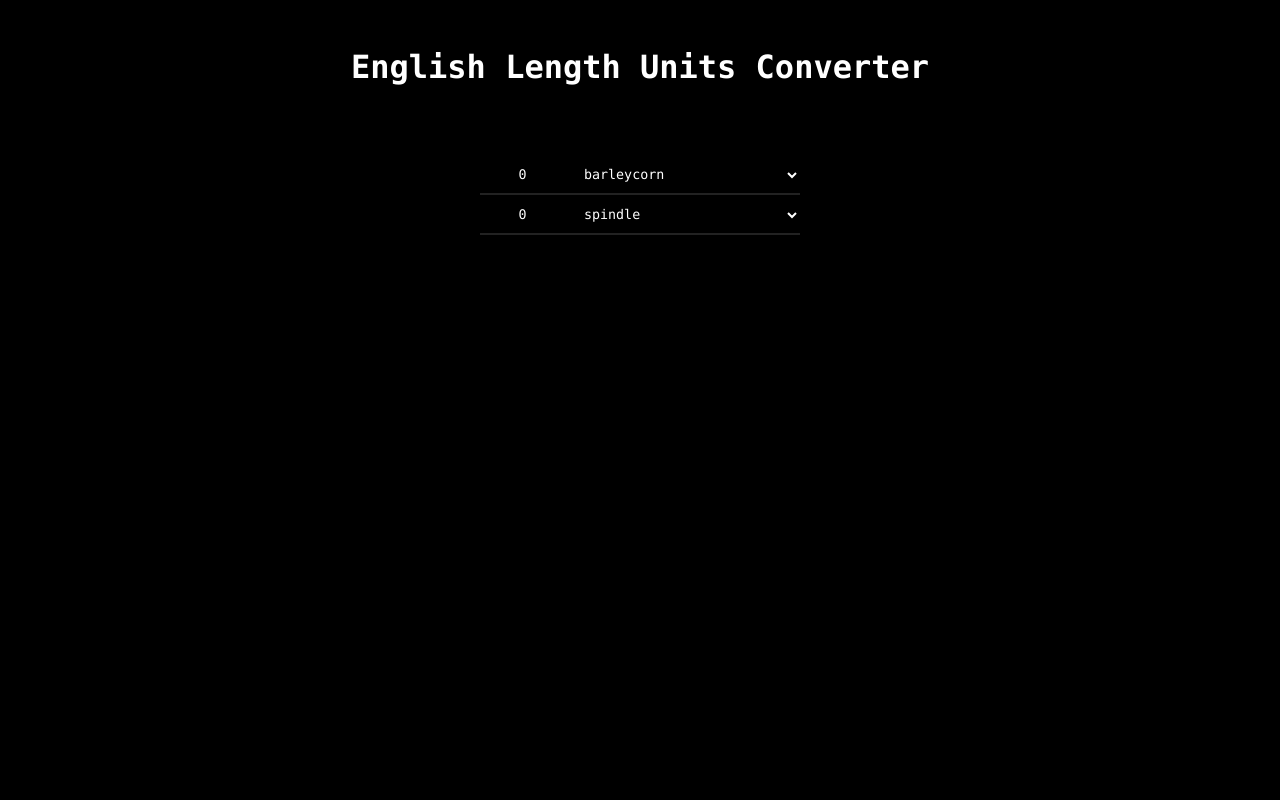
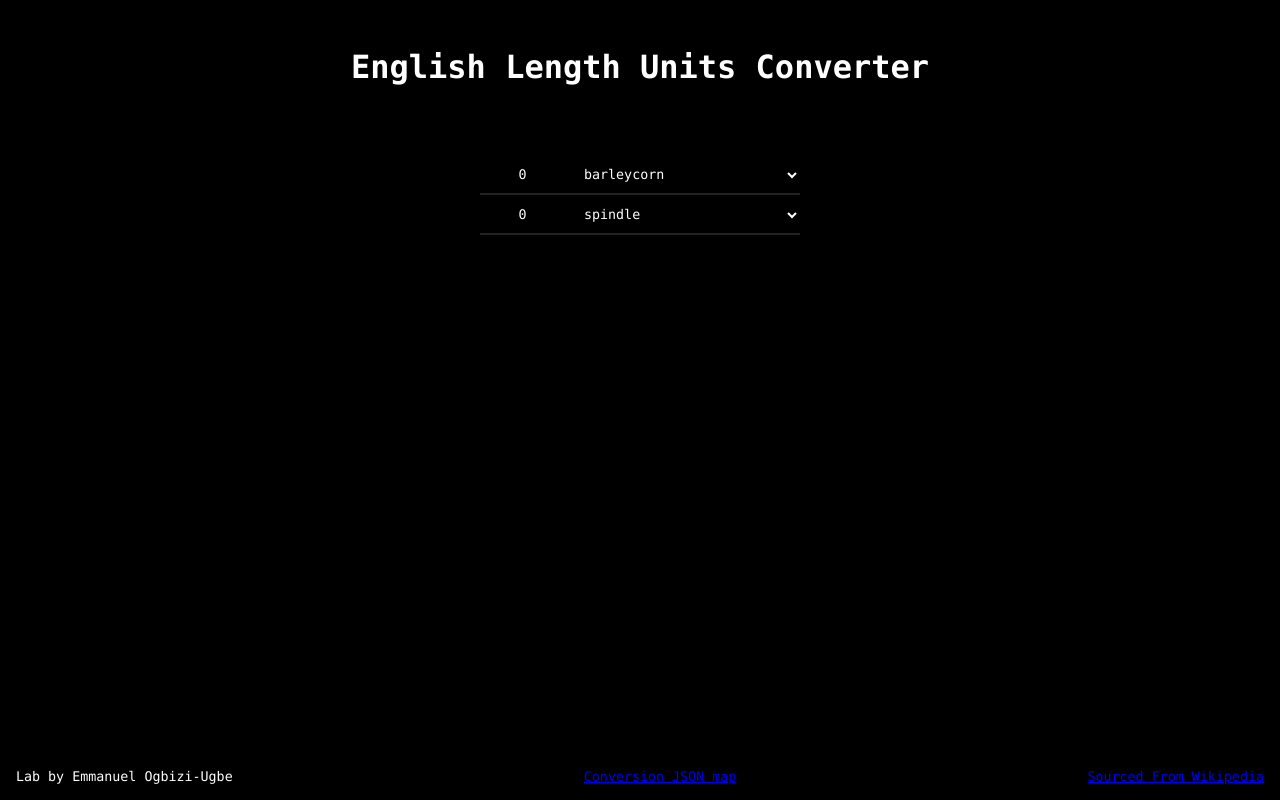
Before and after one commit to iamogbz/unit-converter, a plain HTML site: page index.html in a window 1280 px wide. Drawn offline with Linux system fonts and the light colour scheme.

Commit message:
footer elements and links

```diff
--- a/index.html
+++ b/index.html
@@ -9,6 +9,8 @@
         <span class="field"><input type="number" min=0 value=0 id="field-1"><select id="unit-1"></select></span>
         <span class="field"><input type="number" min=0 value=0 id="field-2"><select id="unit-2"></select></span>
     </div>
+    <footer><span>Lab by Emmanuel Ogbizi-Ugbe</span><a href="eng_len_units.json" target="_blank">Conversion JSON map</a>
+    <a href="https://en.wikipedia.org/wiki/Imperial_units#/media/File:English_length_units_graph.png" target="_blank">Sourced From Wikipedia</a></footer>
 </body>
 <script src="jquery-3.2.1.min.js"></script>
 <script src="app.js"></script>
--- a/main.css
+++ b/main.css
@@ -1,5 +1,5 @@
 /* reset */
-html,body,div,span,table,tr,td,th,input,select {
+html,body,div,span,table,tr,td,th,input,select,header,footer {
     border:none;
     margin:0;
     padding:0;
@@ -49,3 +49,16 @@ body > h1 {
 .field>select>option {
     background: black;
 }
+
+footer {
+    display:flex;
+    justify-content: space-between;
+    position:absolute;
+    bottom:0;
+    width:100%;
+    font-size:smaller;
+}
+
+footer>*{
+    padding:16px;
+}
```
